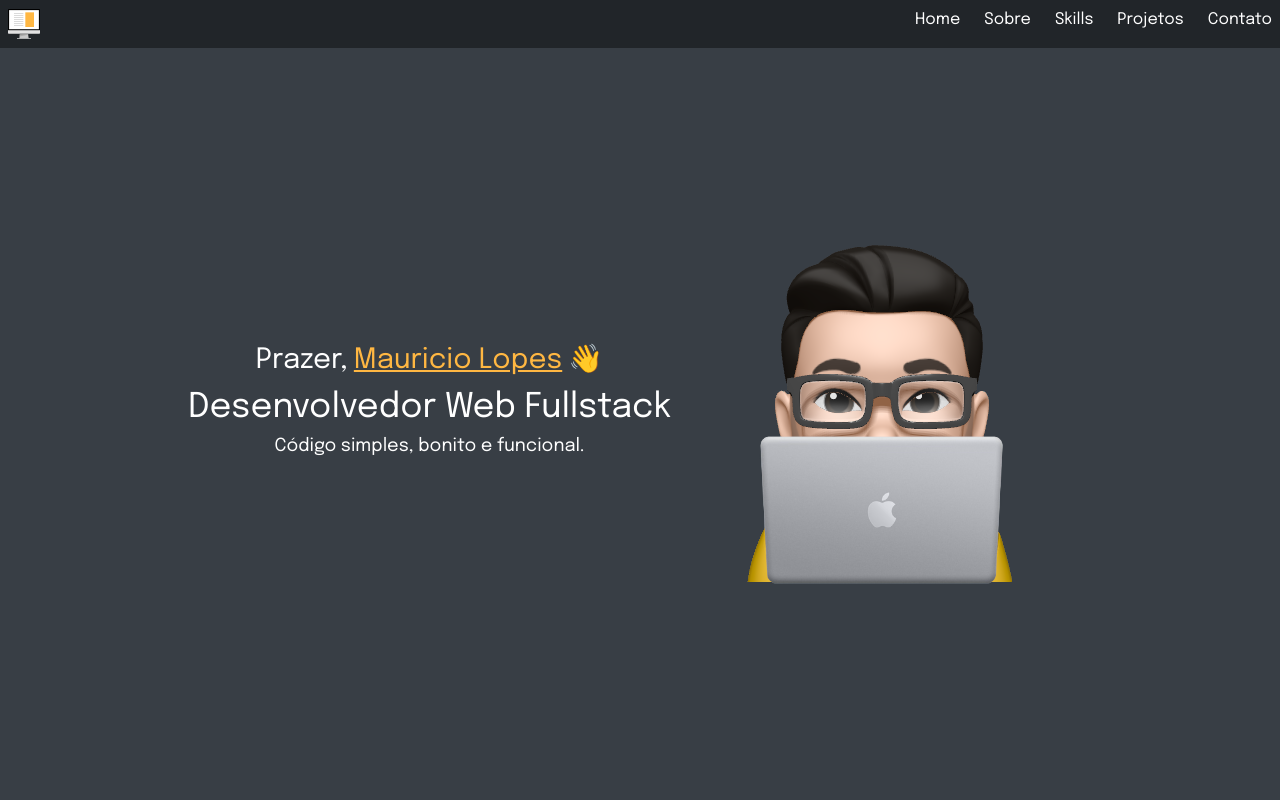
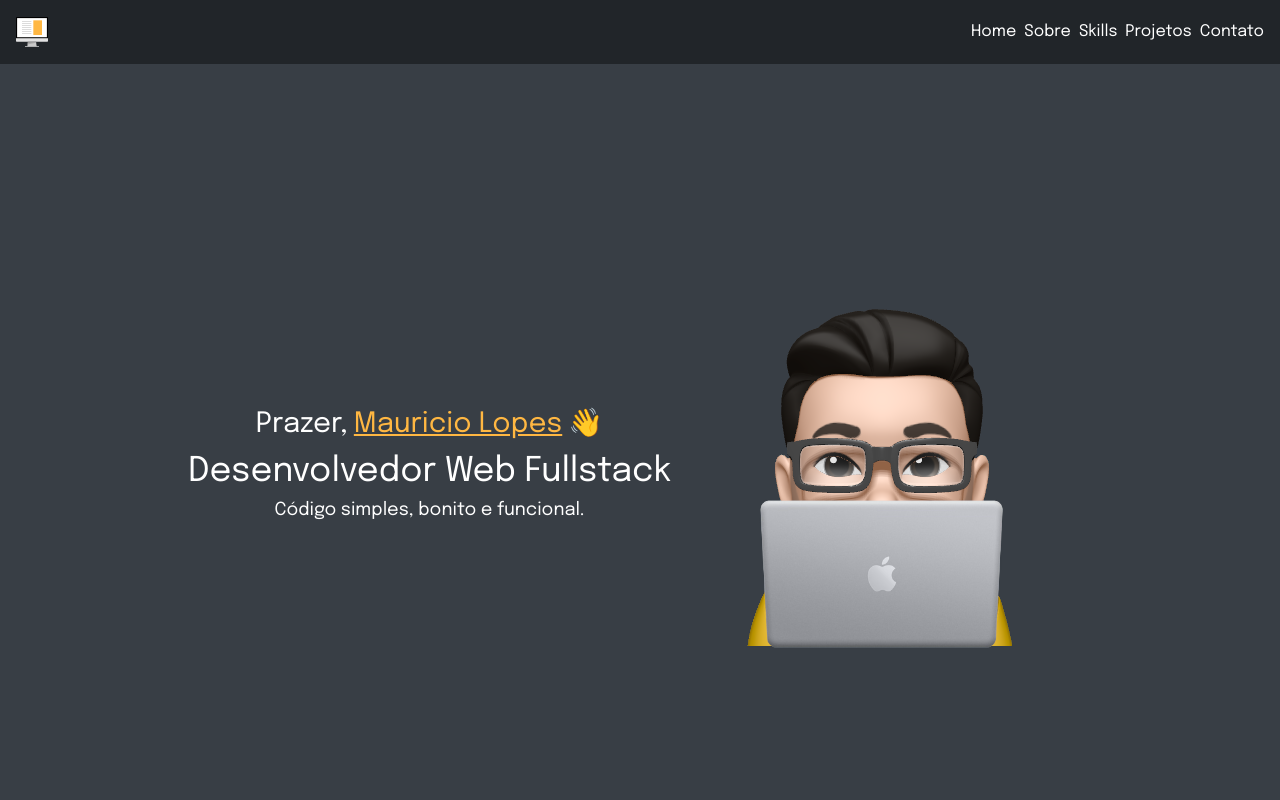
Before and after one commit to mlopeesz/mlopeesz-portfolio, a React (Vite) app: page / in a window 1280 px wide. Shown: the top 800 px of the page. Built offline with nearby package versions, Linux system fonts and the light colour scheme.

Commit message:
fix: estrutura básica de Navbar

```diff
--- a/src/components/Navbar.jsx
+++ b/src/components/Navbar.jsx
@@ -4,18 +4,18 @@ import logo from '../assets/icons/computer.svg'
 class Navbar extends Component {
   render() {
     return (
-      <div className="bg-dark-bg flex justify-between w-full fixed top-0">
-        <div className="mx-2 my-2">
-          <img src={logo} alt="computer logo" className="w-8"/>
-        </div>
-        <div className="text-white flex space-x-6 mx-2 my-2" >
-          <a className="hover:text-yellow-select" href="#Home">Home</a>
-          <a className="hover:text-yellow-select" href="#About">Sobre</a>
-          <a className="hover:text-yellow-select" href="#Skills">Skills</a>
-          <a className="hover:text-yellow-select" href="#Projects">Projetos</a>
-          <a className="hover:text-yellow-select" href="#Footer">Contato</a>
-        </div>
-      </div>
+      <header className="bg-dark-bg flex justify-between items-center h-16 p-4 box-border">
+        <img src={logo} alt="computer logo" className="w-8"/>
+        <nav>
+          <ul className="flex gap-2">
+            <li><a className="hover:text-yellow-select" href="#Home">Home</a></li>
+            <li><a className="hover:text-yellow-select" href="#About">Sobre</a></li>
+            <li><a className="hover:text-yellow-select" href="#Skills">Skills</a></li>
+            <li><a className="hover:text-yellow-select" href="#Projects">Projetos</a></li>
+            <li><a className="hover:text-yellow-select" href="#Footer">Contato</a></li>
+          </ul>
+        </nav>
+      </header>
     );
   }
 }
```
